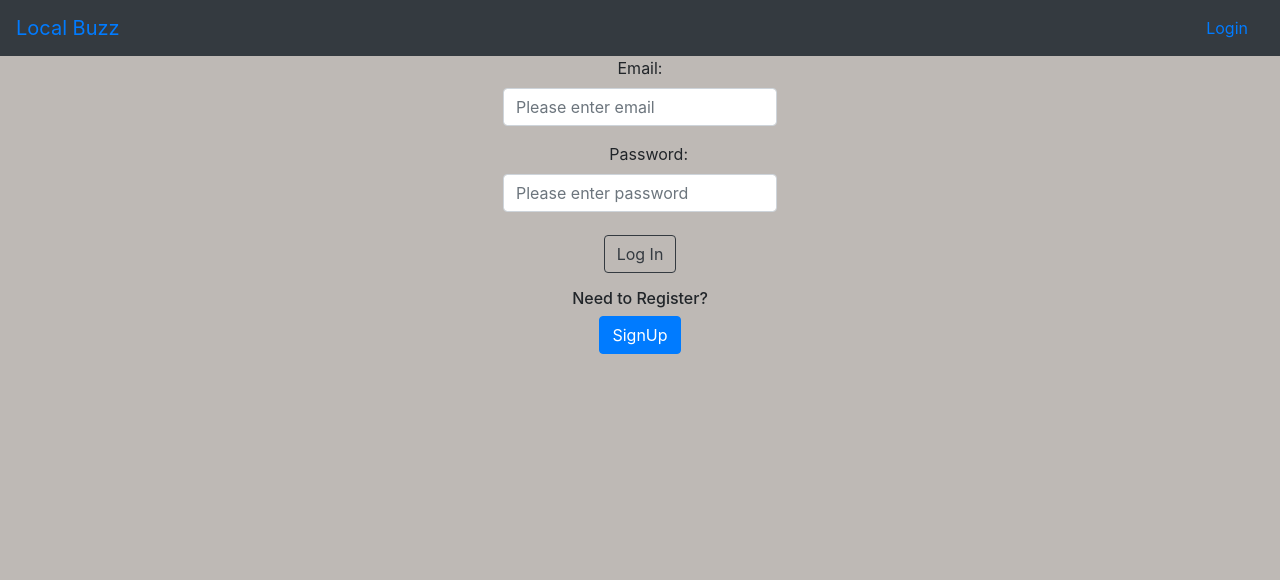
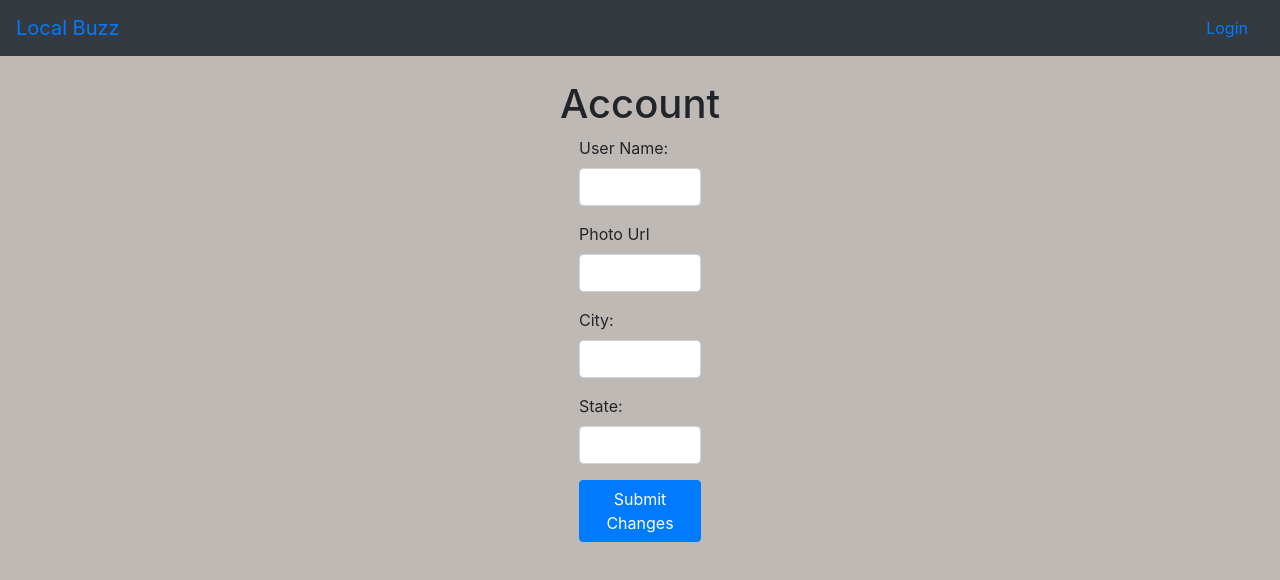
Before and after one commit to ZacCrumpton/backedn_capstone, a React (Create React App) app in the folder localbuzz_backendcapstoneui/backendcapstone/: page /user/account in a window 1280 px wide. Before the commit this address led to /login. Shown: the top 580 px of the page. Built offline with nearby package versions, Linux system fonts and the light colour scheme; no server answers.

Commit message:
can update user account

```diff
--- a/localbuzz_backendcapstoneui/backendcapstone/src/App/App.js
+++ b/localbuzz_backendcapstoneui/backendcapstone/src/App/App.js
@@ -21,6 +21,7 @@ import NewEvent from '../Pages/NewEvent/NewEvent';
 import EditEvent from '../Pages/EditEvent/EditEvent';
 import CreateAccount from '../Pages/CreateAccount/CreateAccount';
 import EditArtistPhoto from '../Pages/EditArtistPhoto/EditArtistPhoto';
+import UserAccount from '../Pages/UserAccount/UserAccount';
 
 fbConnection();
 
@@ -91,6 +92,7 @@ class App extends React.Component {
               <Switch authed={authed}>
                   <Route path='/artisthome' render = {(props) => <ArtistHome authed={authed} isUser={isUser} isArtist={isArtist} artist={artist} {...props}/>}/>
                   <Route path='/userhome' render = {(props) => <UserHome authed={authed} isUser={isUser} isArtist={isArtist} user={user} {...props}/>}/>
+                  <Route path='/user/account' render = {(props) => <UserAccount user={user} {...props}/>}/>
                   <Route path='/photo/:artistid' render = {(props) => <EditArtistPhoto {...props}/>}/>
                   <Route path='/editpost/:postid' render = {(props) => <EditPost {...props}/>}/>
                   <Route path='/editevent/:eventid' render = {(props) => <EditEvent {...props}/>}/>
--- /dev/null
+++ b/localbuzz_backendcapstoneui/backendcapstone/src/Pages/UserAccount/UserAccount.js
@@ -0,0 +1,145 @@
+import React from 'react';
+import './UserAccount.scss';
+
+import userShape from '../../helpers/propz/UserShape';
+import userData from '../../helpers/data/userData';
+
+class UserAccount extends React.Component {
+  static propTypes = {
+    user: userShape.userShape,
+  }
+
+  state = {
+    userId: this.props.user.userId * 1,
+    userUserName: '',
+    userUserPhoto: '',
+    userCity: '',
+    userState: '',
+    isEditing: false,
+  }
+
+  // getInfo = () => {
+  //   userData.getUserByUId(authData.getUid())
+  //     .then((response) => {
+  //       this.setState({ user: response });
+  //     })
+  //     .catch((err) => console.error('could not get user', err));
+  // }
+
+  editChange = (e) => {
+    e.preventDefault();
+    this.setState({ isEditing: true });
+  }
+
+  goBack = (e) => {
+    e.preventDefault();
+    this.setState({ isEditing: false });
+    this.getInfo();
+  }
+
+  updateUser = (e) => {
+    e.preventDefault();
+    const { userId } = this.state;
+    console.error('user id: ', this.props.user.userId);
+    const {
+      userUserName,
+      userUserPhoto,
+      userCity,
+      userState,
+    } = this.state;
+    const updatedUser = {
+      userName: userUserName,
+      userPhoto: userUserPhoto,
+      city: userCity,
+      state: userState,
+    };
+    userData.updateUser(userId, updatedUser)
+      .then(() => this.props.history.push('/userhome'))
+      .catch((err) => console.error('unable to update user'));
+  }
+
+  userNameChange = (e) => {
+    e.preventDefault();
+    this.setState({ userUserName: e.target.value });
+  }
+
+  userPhotoChange = (e) => {
+    e.preventDefault();
+    this.setState({ userUserPhoto: e.target.value });
+  }
+
+  cityChange = (e) => {
+    e.preventDefault();
+    this.setState({ userCity: e.target.value });
+  }
+
+  stateChange = (e) => {
+    e.preventDefault();
+    this.setState({ userState: e.target.value });
+  }
+
+  render() {
+    const {
+      user,
+    } = this.props;
+
+    const {
+      userUserName,
+      userUserPhoto,
+      userCity,
+      userState,
+      isEditing,
+    } = this.state;
+
+    return (
+      <div className="Account">
+        <h1>Account</h1>
+        <form className="col-6 offset-3 text-left">
+          <div className="form-group">
+            <label htmlFor="user-userName">User Name: {user.userName}</label>
+            <input
+              type="text"
+              className="form-control"
+              id="user-userName"
+              value={userUserName}
+              onChange={this.userNameChange}
+            />
+          </div>
+          <div className="form-group">
+            <label htmlFor="user-userPhoto">Photo Url</label>
+            <input
+              type="text"
+              className="form-control"
+              id="user-userPhoto"
+              value={userUserPhoto}
+              onChange={this.userPhotoChange}
+            />
+          </div>
+          <div className="form-group">
+            <label htmlFor="user-city">City: {user.city}</label>
+            <input
+              type="text"
+              className="form-control"
+              id="user-city"
+              value={userCity}
+              onChange={this.cityChange}
+            />
+          </div>
+          <div className="form-group">
+            <label htmlFor="user-state">State: {user.state}</label>
+            <input
+              type="text"
+              className="form-control"
+              id="user-state"
+              value={userState}
+              onChange={this.stateChange}
+            />
+          </div>
+          <button type="submit" className="btn btn-primary" onClick={this.updateUser}>Submit Changes</button>
+          </form>
+      </div>
+    );
+  }
+}
+
+export default UserAccount;
--- /dev/null
+++ b/localbuzz_backendcapstoneui/backendcapstone/src/Pages/UserAccount/UserAccount.scss
@@ -0,0 +1,7 @@
+.body{
+  display: block;
+}
+
+.Account {
+  margin-top: 80px;
+}
--- a/localbuzz_backendcapstoneui/backendcapstone/src/Pages/UserHome/UserHome.js
+++ b/localbuzz_backendcapstoneui/backendcapstone/src/Pages/UserHome/UserHome.js
@@ -6,6 +6,7 @@ class UserHome extends React.Component {
   render() {
     const { user, authed } = this.props;
     const editPhotoLink = `photo/${user.userid}`;
+    const accountLink = `user/account/${user.userId}`;
     return (
             <div>
               <div className="userCard">
@@ -21,7 +22,7 @@ class UserHome extends React.Component {
         </div>
         <div className="card btnCard">
         <Link className="btn btn-danger" to={editPhotoLink}>add photo</Link>
-        <button className="btn btn-danger" onClick={this.edituserEvent}>Edit Account</button>
+        <Link className="btn btn-danger" to={accountLink}>Edit Account</Link>
         <button className="btn btn-danger" onClick={this.edituserEvent}>Followers</button>
         </div>
             </div>
--- a/localbuzz_backendcapstoneui/backendcapstone/src/Shared/MyNavbar/MyNavbar.js
+++ b/localbuzz_backendcapstoneui/backendcapstone/src/Shared/MyNavbar/MyNavbar.js
@@ -41,22 +41,22 @@ class MyNavbar extends React.Component {
     e.view.location.pathname = '/login';
   }
 
-  getUser = () => {
-    firebase.auth().onAuthStateChange((user) => {
-      const { uid } = user;
-      console.error(uid);
-      userData.getUserByUid()
-        .then((userResponse) => {
-          this.setState({
-            userId: userResponse.data.id,
-            isUser: userResponse.data.isUser,
-          });
-          console.error(this.state.isUser);
-          console.error(userResponse.data);
-        })
-        .catch((error) => console.error(error));
-    });
-  }
+  // getUser = () => {
+  //   firebase.auth().onAuthStateChange((user) => {
+  //     const { uid } = user;
+  //     console.error(uid);
+  //     userData.getUserByUid()
+  //       .then((userResponse) => {
+  //         this.setState({
+  //           userId: userResponse.data.id,
+  //           isUser: userResponse.data.isUser,
+  //         });
+  //         console.error(this.state.isUser);
+  //         console.error(userResponse.data);
+  //       })
+  //       .catch((error) => console.error(error));
+  //   });
+  // }
 
   getUser = () => {
     userData.getUserByUId()
@@ -120,6 +120,11 @@ class MyNavbar extends React.Component {
               </NavLink>
             </NavItem>
             <NavItem>
+              <NavLink tag={RRNavLink} className='nav-link-mr-3' to='/user/account'>
+                Account
+              </NavLink>
+            </NavItem>
+            <NavItem>
               <Button className="btn btn-dark my-2 my-sm-0" onClick={this.logOut}>
                 Logout
               </Button>
--- a/localbuzz_backendcapstoneui/backendcapstone/src/helpers/data/userData.js
+++ b/localbuzz_backendcapstoneui/backendcapstone/src/helpers/data/userData.js
@@ -3,4 +3,6 @@ import { baseUrl } from '../constants.json';
 
 const getUserByUId = () => axios.get(`${baseUrl}/user/single`);
 
-export default { getUserByUId };
+const updateUser = (userId, updatedUser) => axios.put(`${baseUrl}/user/${userId}`, updatedUser);
+
+export default { getUserByUId, updateUser };
--- /dev/null
+++ b/localbuzz_backendcapstoneui/backendcapstone/src/helpers/propz/UserShape.js
@@ -0,0 +1,13 @@
+import PropTypes from 'prop-types';
+
+const userShape = PropTypes.shape({
+  userId: PropTypes.number.isRequired,
+  userName: PropTypes.string.isRequired,
+  email: PropTypes.string.isRequired,
+  city: PropTypes.string.isRequired,
+  state: PropTypes.string.isRequired,
+  userPhoto: PropTypes.string.isRequired,
+  fbUid: PropTypes.string.isRequired,
+});
+
+export default userShape;
```
Also changed, not shown: 1 other file (tests, documents, lock files or other folders).
